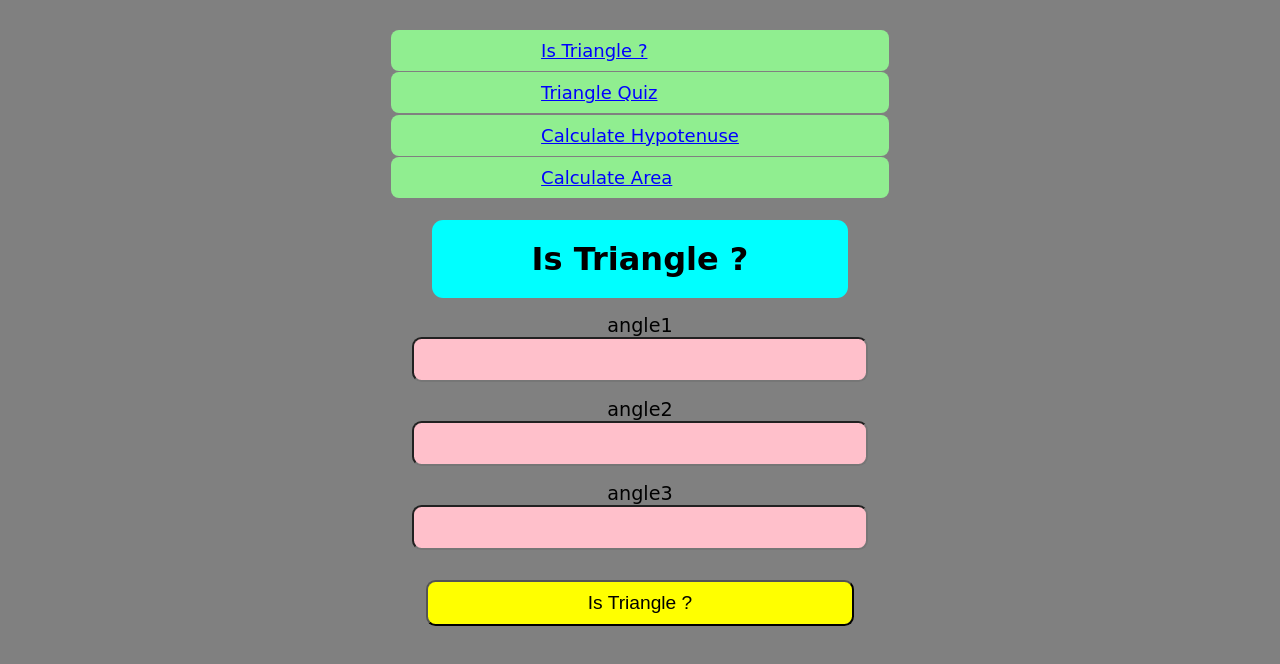
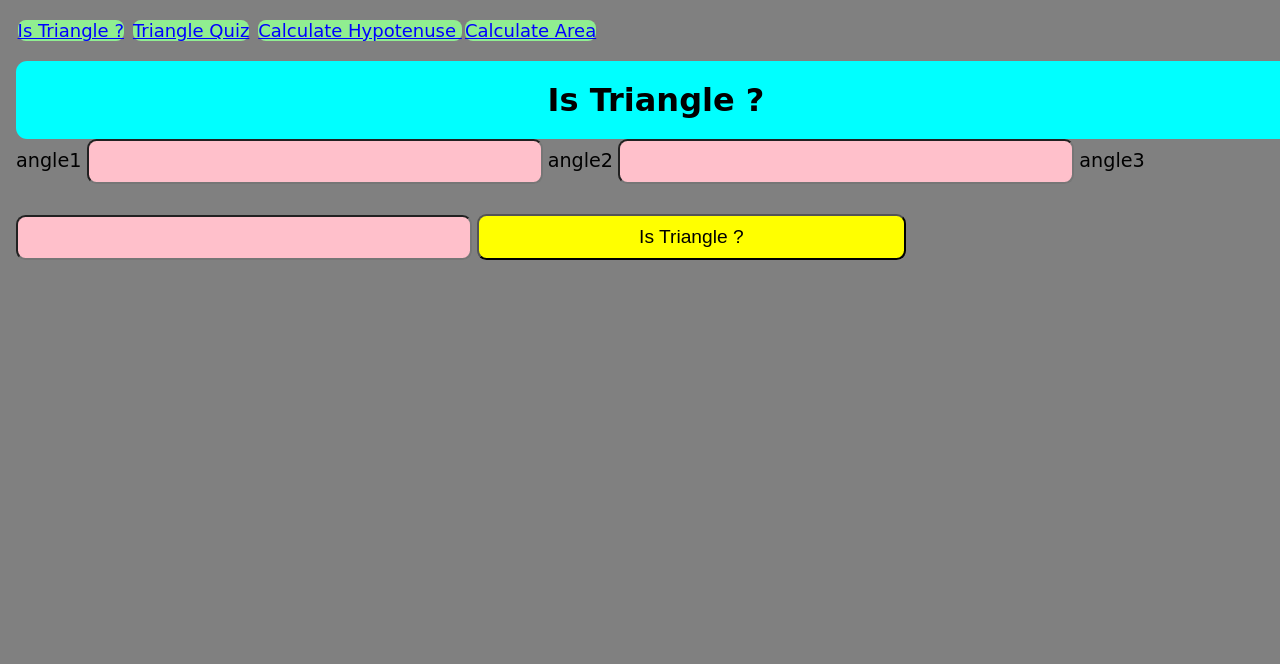
Before and after one commit to ajit-sharmaGH/fun-with-triangle, a plain HTML site: page index.html in a window 1280 px wide. Drawn offline with Linux system fonts and the light colour scheme.

Commit message:
Update style.css

```diff
--- a/style.css
+++ b/style.css
@@ -4,10 +4,13 @@
 }
 
 body {
-    display: flex;
-    flex-direction: column;
     background-color: grey;
     font-family: cursive;
+    width: 100%;
+    margin: auto;
+    display: block;
+    /* flex-direction: column; */
+    margin-left: 1rem;
 }
 
 h1 {
@@ -24,27 +27,17 @@ h1 {
 
 nav {
     margin: auto;
-    padding: 20px;
+    padding: 20px 0px 20px 0px;
     font-size: large;
 }
 
 .links {
-    margin: 0.1rem;
-    /*margin-bottom: 50px;
-    */
-    /*padding: 5px 10px 5px 10px;
-    */
-    border-radius: 0.2rem;
-    display: flex;
-    background-color: lightgreen;
     text-align: center;
     border-radius: 0.5rem;
-    padding: 10px 150px 10px 150px;
     color: blue;
-    -webkit-border-radius: 0.5rem;
-    -moz-border-radius: 0.5rem;
-    -ms-border-radius: 0.5rem;
-    -o-border-radius: 0.5rem;
+    flex-direction: row;
+    background-color: lightgreen;
+    margin: 0.1rem;
 }
 
 .links:hover {
```
